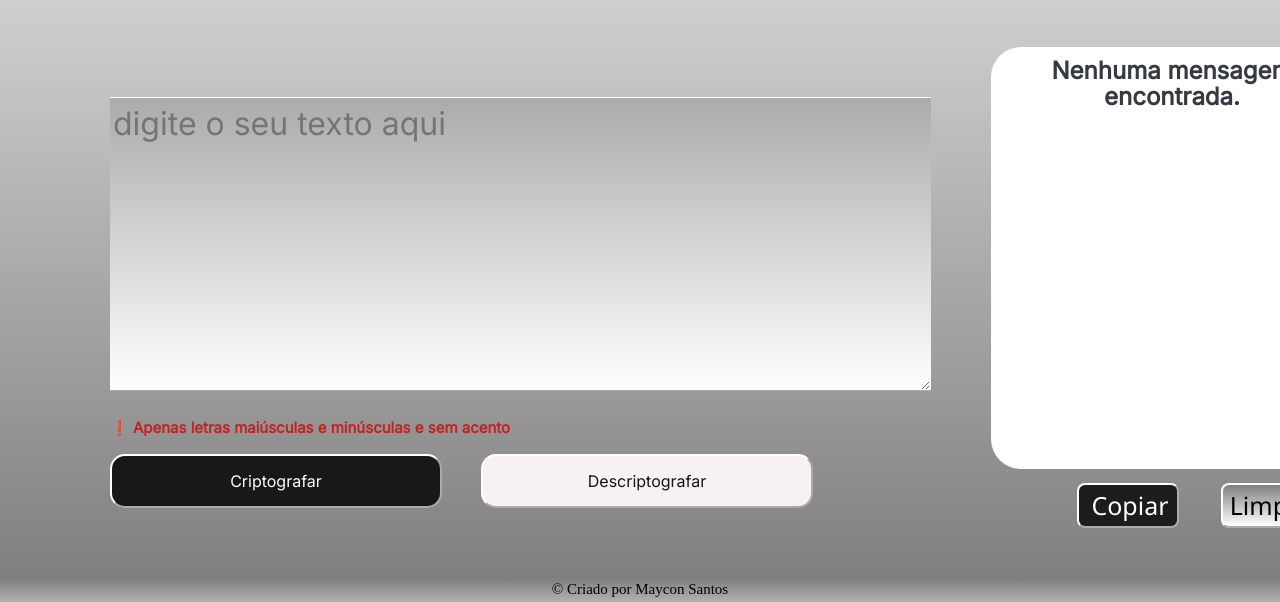
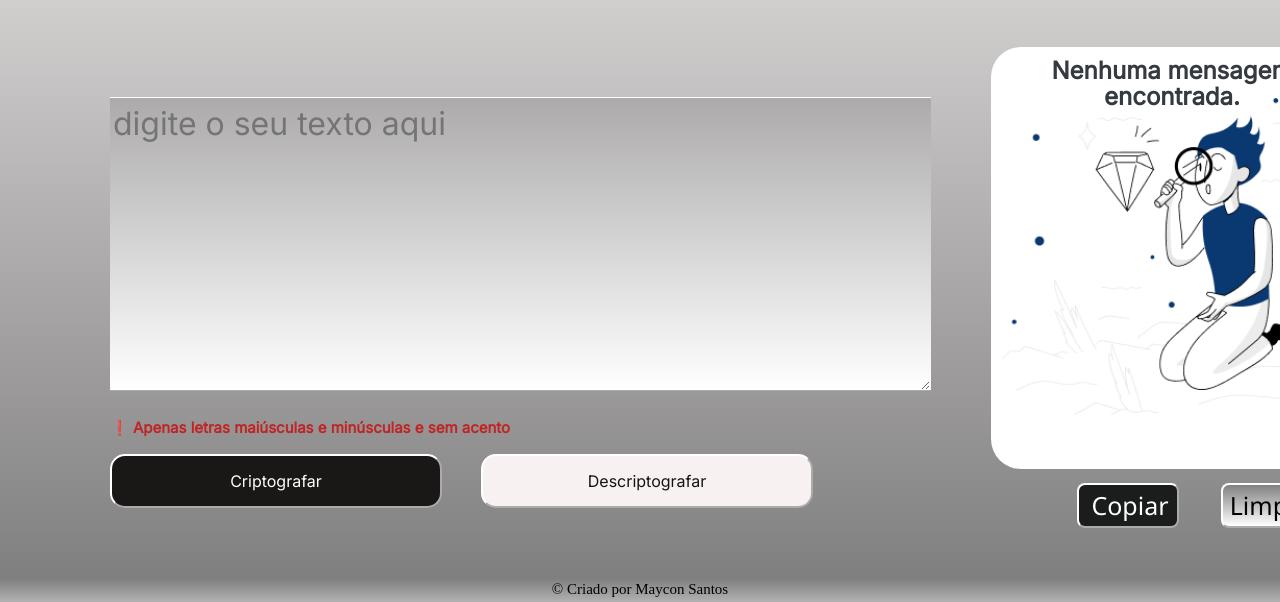
Before and after one commit to mayconamancio/-Challenge_Codificador, a plain HTML site: page index.html in a window 1280 px wide. Shown: the part 102-704 px from the top of the page. Drawn offline with Linux system fonts and the light colour scheme; the site is published under a folder, as on GitHub Pages, so addresses that start at the root find nothing.

Commit message:
Acerto caminho imagem search

```diff
--- a/css/style.css
+++ b/css/style.css
@@ -81,7 +81,7 @@ textarea:focus, input:focus, select:focus {
 
     margin-top: 50px;
     margin-left: 60px;
-    background-image: url(/img/imgsearch.png);
+    background-image: url(../img/imgsearch.png);
     background-position: center;
     background-size: 350px;
     background-position-y: 50px;
```
